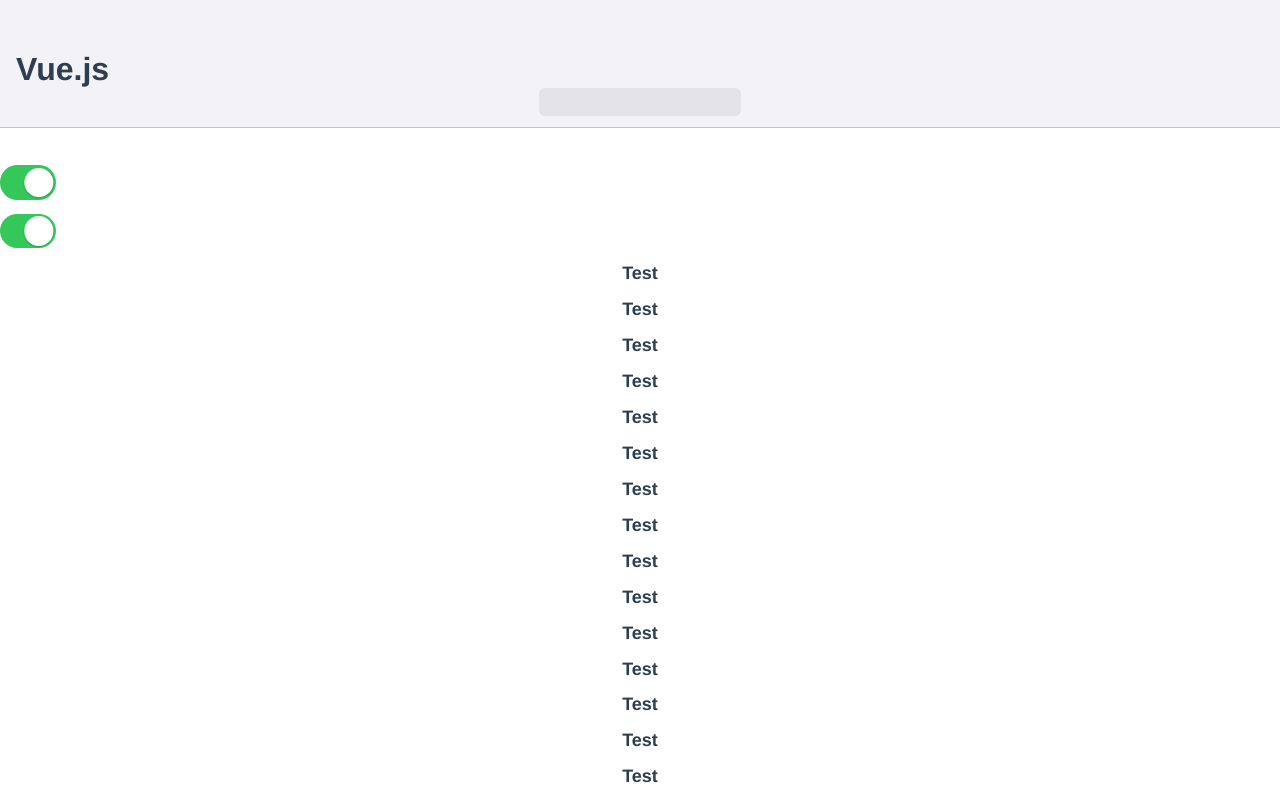
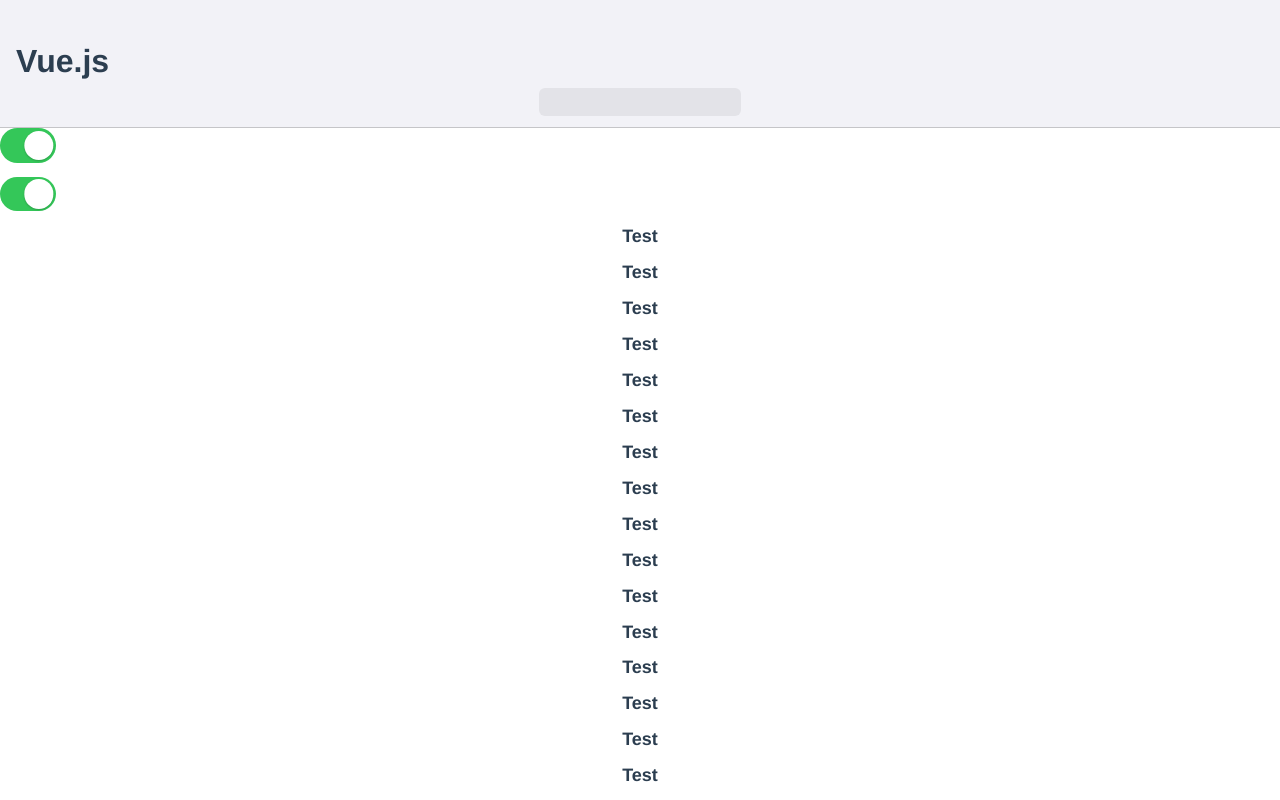
Before and after one commit to leegeunhyeok/vue-ios, a Vue app: page / in a window 1280 px wide. Shown: the top 800 px of the page. Built offline with nearby package versions, Linux system fonts and the light colour scheme; the HTML template or start-up script is replaced by a standard one.

Commit message:
:zap: Update iNavigationBar layout styles

```diff
--- a/src/components/iNavigationBar.vue
+++ b/src/components/iNavigationBar.vue
@@ -20,11 +20,11 @@
     <div class="i-navigation-bar__large"
       v-if="extended"
     >
-      <h2 class="i-navigation-bar__large--title"
+      <div class="i-navigation-bar__large--title"
         :style="largeTitleStyle"
       >
         {{ largeTitle }}
-      </h2>
+      </div>
       <div class="i-navigation-bar__large-area">
         <slot name="largeArea"/>
       </div>
@@ -122,21 +122,9 @@
 @import '../common/style/common.scss';
 
 .i-navigation-bar {
-  display: inline-block;
+  display: block;
   width: 100%;
-  margin-bottom: 10px;
-
-  @media only screen and (min-width: 320px) {
-    height: 8.5rem;
-  }
-
-  @media only screen and (min-width: 768px) {
-    height: 9rem;
-  }
-
-  @media only screen and (min-width: 1224px) {
-    height: 9.5rem;
-  }
+  height: 8rem;
 
   &.not-extended {
     @media only screen and (min-width: 320px) {
```
